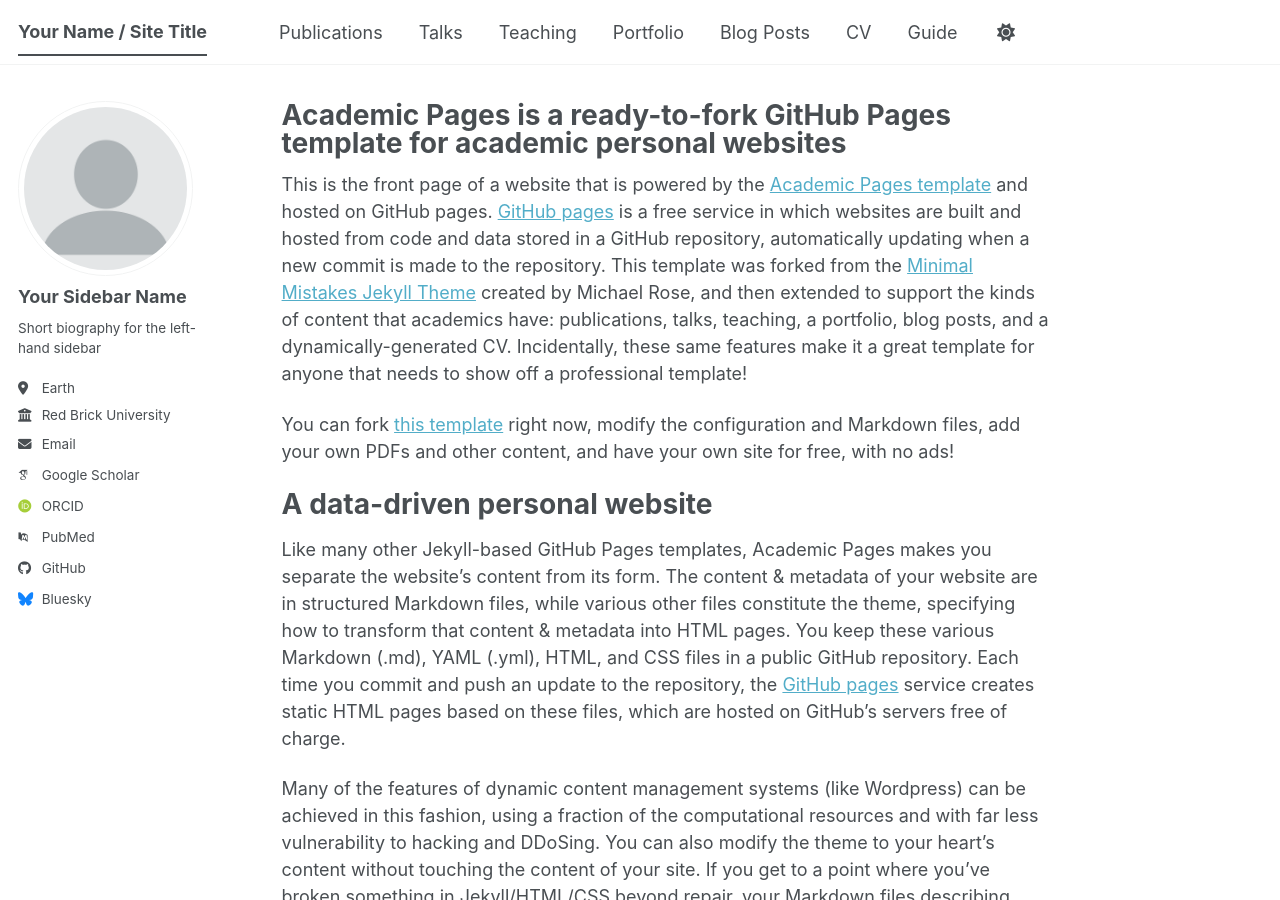
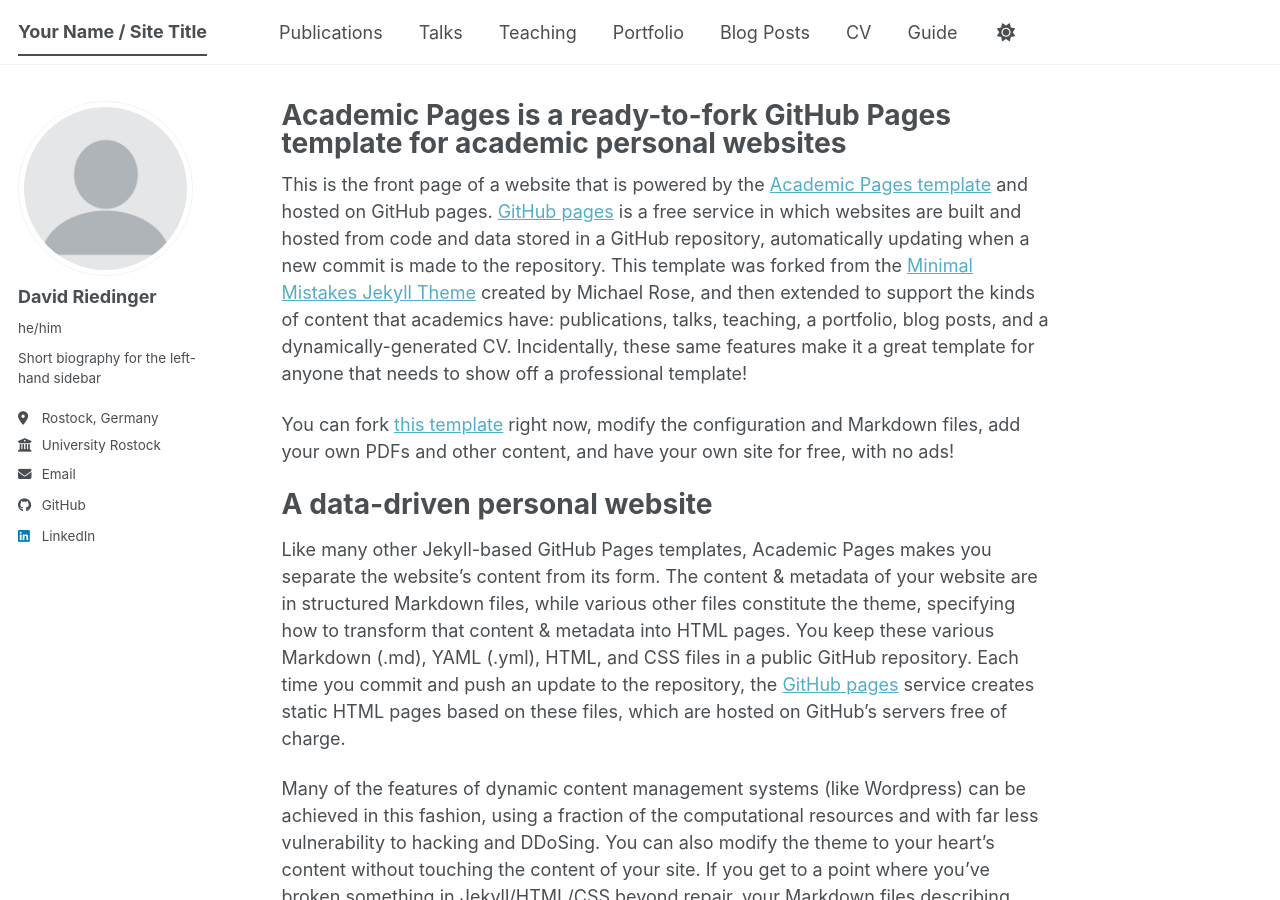
Before and after one commit to Steinherz2/Steinherz2.github.io, a Jekyll site: the page built from _pages/about.md, in a window 1280 px wide and 900 px high. Built offline with Jekyll 4.4.1, drawn with Linux system fonts in a browser that asks for light colours; some web fonts are replaced; a script bundle is joined from its source files by our own code; library files that are not in the unit come from our copies.

Commit message:
Update _config.yml

```diff
--- a/_config.yml
+++ b/_config.yml
@@ -13,7 +13,7 @@
 title_separator          : "-"
 name                     : &name "Your Name"
 description              : &description "Your Name's academic portfolio"   # Update this with a general description of your site, this is the default if not overridden by a page
-url                      : https://academicpages.github.io # The base hostname & protocol for your site e.g. "https://[your GitHub username].github.io",
+url                      : https://Steinherz2.github.io # The base hostname & protocol for your site e.g. "https://[your GitHub username].github.io",
                                                            # or if you already have some other page hosted on Github then use "https://[your GitHub username].github.io/[Your Repo Name]"
 baseurl                  : "" # the subpath of your site, e.g. "/blog"
 repository               : "academicpages/academicpages.github.io"
@@ -24,24 +24,24 @@
 author:
   # Biographic information
   avatar           : "profile.png"
-  name             : "Your Sidebar Name"
-  pronouns         : # example: "she/her"
+  name             : "David Riedinger"
+  pronouns         : he/him # example: "she/her"
   bio              : "Short biography for the left-hand sidebar"
-  location         : "Earth"
-  employer         : "Red Brick University"
-  uri              : # URL
-  email            : "none@example.org"
+  location         : "Rostock, Germany"
+  employer         : "University Rostock"
+  url              : "https://Steinherz2.github.io" # URL
+  email            : "davy_reed@yahoo.com"
 
   # Academic websites
   academia         : # URL
   arxiv            : # URL - Update with the correct link to your profile
-  googlescholar    : "https://scholar.google.com/citations?user=PS_CX0AAAAAJ"
+  googlescholar    :
   inspire-hep      : # URL
   impactstory      : # URL
-  orcid            : "https://orcid.org/yourorcidurl"
+  orcid            :
   semantic         : # URL
   ssrn             : # URL
-  pubmed           : "https://www.ncbi.nlm.nih.gov/pubmed/?term=john+snow"
+  pubmed           :
   researchgate     : # URL
   scopus           : # URL
   zotero           : # URL
@@ -51,13 +51,13 @@
   bitbucket        : # Username - Update with your username on the site
   codepen          : # Username
   dribbble         : # Username
-  github           : "academicpages"
+  github           : "Steinherz2"
   kaggle           : # Username
   stackoverflow    : # User number or user number and name (i.e., use "1" or "1/jeff-atwood")
 
   # Social media
   artstation       : # Username
-  bluesky          : "bsky.app" # Replace this with you Bluesky username
+  bluesky          : # Replace this with you Bluesky username
   facebook         : # Username
   flickr           : # Username
   foursquare       : # Username
@@ -66,7 +66,7 @@
   keybase          : # Username
   instagram        : # Username
   lastfm           : # Username
-  linkedin         : # Username
+  linkedin         : "David Riedinger" # Username
   mastodon         : # URL
   medium           : # URL
   pinterest        : # Username
@@ -138,7 +138,7 @@
 
 # Social Sharing
 twitter:
-  username               : &twitter
+  username               :
 facebook:
   username               :
   app_id                 :
```
